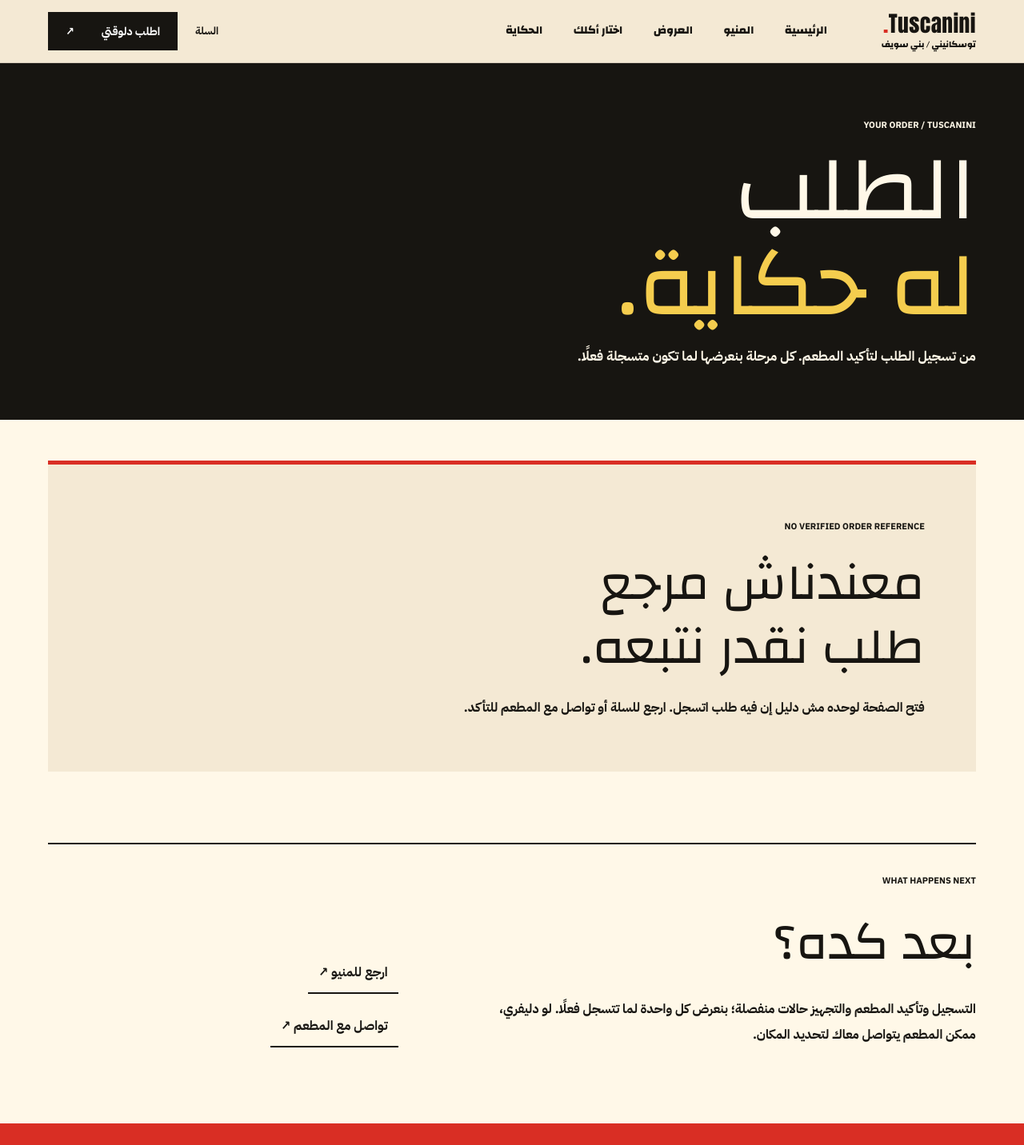
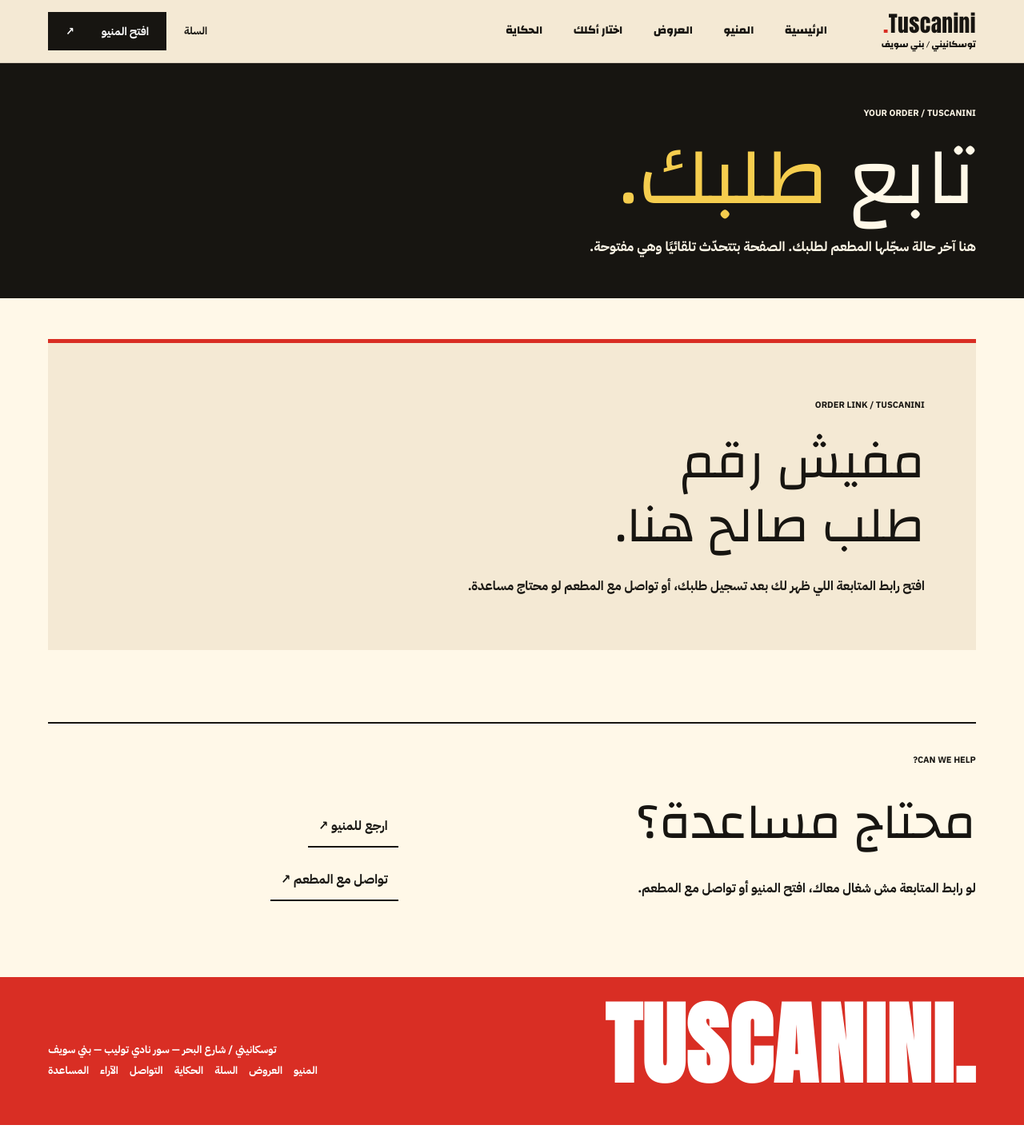
Before and after one commit to omarkhair70-droid/tuscanini-ordering-system, a Next.js app: page /order-success in a window 1280 px wide. Shown: the top 1432 px of the page at 80% size. After the commit the page ends 1407 px from the top, so only its background shows below. Built offline with nearby package versions, Linux system fonts and the light colour scheme.

Commit message:
refine(editorial): put guest tracking and truthful menu entry before campaign rhetoric

```diff
--- a/app/order-success/page.tsx
+++ b/app/order-success/page.tsx
@@ -29,20 +29,22 @@ export default async function OrderSuccessPage({searchParams}: Props) {
       <main id="t-order-content">
         <header className="t-order-hero t-shell">
           <span className="t-index">YOUR ORDER / TUSCANINI</span>
-          <h1>الطلب<br/><em>له حكاية.</em></h1>
-          <p>من تسجيل الطلب لتأكيد المطعم. كل مرحلة بنعرضها لما تكون متسجلة فعلًا.</p>
+          <h1>تابع <em>طلبك.</em></h1>
+          <p>هنا آخر حالة سجّلها المطعم لطلبك. الصفحة بتتحدّث تلقائيًا وهي مفتوحة.</p>
         </header>
         <div className="t-shell t-order-page__content">
           {valid && <CustomerJourney stage="tracking" />}
           {valid ? <RebirthOrderTracking orderId={orderId} /> :
             <section className="t-order-missing" role="status">
-              <span className="t-index">NO VERIFIED ORDER REFERENCE</span>
-              <h2>معندناش مرجع<br/>طلب نقدر نتبعه.</h2>
-              <p>فتح الصفحة لوحده مش دليل إن فيه طلب اتسجل. ارجع للسلة أو تواصل مع المطعم للتأكد.</p>
+              <span className="t-index">ORDER LINK / TUSCANINI</span>
+              <h2>مفيش رقم<br/>طلب صالح هنا.</h2>
+              <p>افتح رابط المتابعة اللي ظهر لك بعد تسجيل طلبك، أو تواصل مع المطعم لو محتاج مساعدة.</p>
             </section>}
           <section className="t-order-next">
-            <div><span className="t-index">WHAT HAPPENS NEXT</span><h2>بعد كده؟</h2>
-              <p>التسجيل وتأكيد المطعم والتجهيز حالات منفصلة؛ بنعرض كل واحدة لما تتسجل فعلًا. لو دليفري، ممكن المطعم يتواصل معاك لتحديد المكان.</p></div>
+            <div><span className="t-index">CAN WE HELP?</span><h2>محتاج مساعدة؟</h2>
+              <p>{valid
+                ? 'لو عندك سؤال عن الاستلام أو تفاصيل الأوردر، كلم المطعم واذكر مرجع الطلب.'
+                : 'لو رابط المتابعة مش شغال معاك، افتح المنيو أو تواصل مع المطعم.'}</p></div>
             <div className="t-order-next__links"><Link href="/menu">ارجع للمنيو ↗</Link><Link href="/contact">تواصل مع المطعم ↗</Link></div>
           </section>
         </div>
--- a/app/rebirth-tracking.css
+++ b/app/rebirth-tracking.css
@@ -1,8 +1,8 @@
 /* Tuscanini / Order in Motion — the living ticket
    One editorial tracking object, not three generic dashboard tiles. */
-.t-order-hero{max-width:none;background:var(--ink);color:var(--paper);padding-block:clamp(33px,5vw,72px)}
+.t-order-hero{max-width:none;background:var(--ink);color:var(--paper);padding-block:clamp(25px,3.8vw,54px)}
 .t-order-hero>*{max-width:1390px;margin-inline:auto}
-.t-order-hero h1{font-size:clamp(67px,9vw,140px);line-height:1.04;margin:12px 0}
+.t-order-hero h1{font-size:clamp(58px,8vw,112px);line-height:1.16;margin:12px 0}
 .t-order-hero h1 em{color:var(--yellow)}
 .t-order-hero>p{font-size:clamp(15px,1.3vw,19px);max-width:620px;font-weight:700;line-height:1.8}
 .t-order-page__content{padding-block:clamp(24px,4vw,60px) 95px}
@@ -90,8 +90,8 @@
   .t-order-next{grid-template-columns:1fr}
 }
 @media(max-width:720px){
-  .t-order-hero{padding-block:22px 28px}
-  .t-order-hero h1{font-size:clamp(45px,11.2vw,73px);margin:9px 0}
+  .t-order-hero{padding-block:18px 24px}
+  .t-order-hero h1{font-size:clamp(42px,10vw,62px);line-height:1.23;margin:7px 0}
   .t-order-hero>p{font-size:14px;line-height:1.65}
   .t-order-page__content{padding-top:17px}
   .t-order-tracking__main{padding:22px 16px 24px}
--- a/components/rebirth/experience-header.tsx
+++ b/components/rebirth/experience-header.tsx
@@ -71,7 +71,7 @@ export function ExperienceHeader() {
           <Link href="/cart" className="t-header__cart" aria-label={itemsCount > 0 ? `السلة: ${itemsCount} منتجات` : 'السلة'}>
             السلة{itemsCount > 0 ? <span aria-hidden="true" className="t-header__cart-count">{itemsCount}</span> : null}
           </Link>
-          <Link className="t-header__order" href="/menu">اطلب دلوقتي <span aria-hidden="true">↗</span></Link>
+          <Link className="t-header__order" href="/menu">افتح المنيو <span aria-hidden="true">↗</span></Link>
           <div className="t-mobile-menu">
             <button
               type="button"
```
Also changed, not shown: 1 other file (tests, documents, lock files or other folders).
